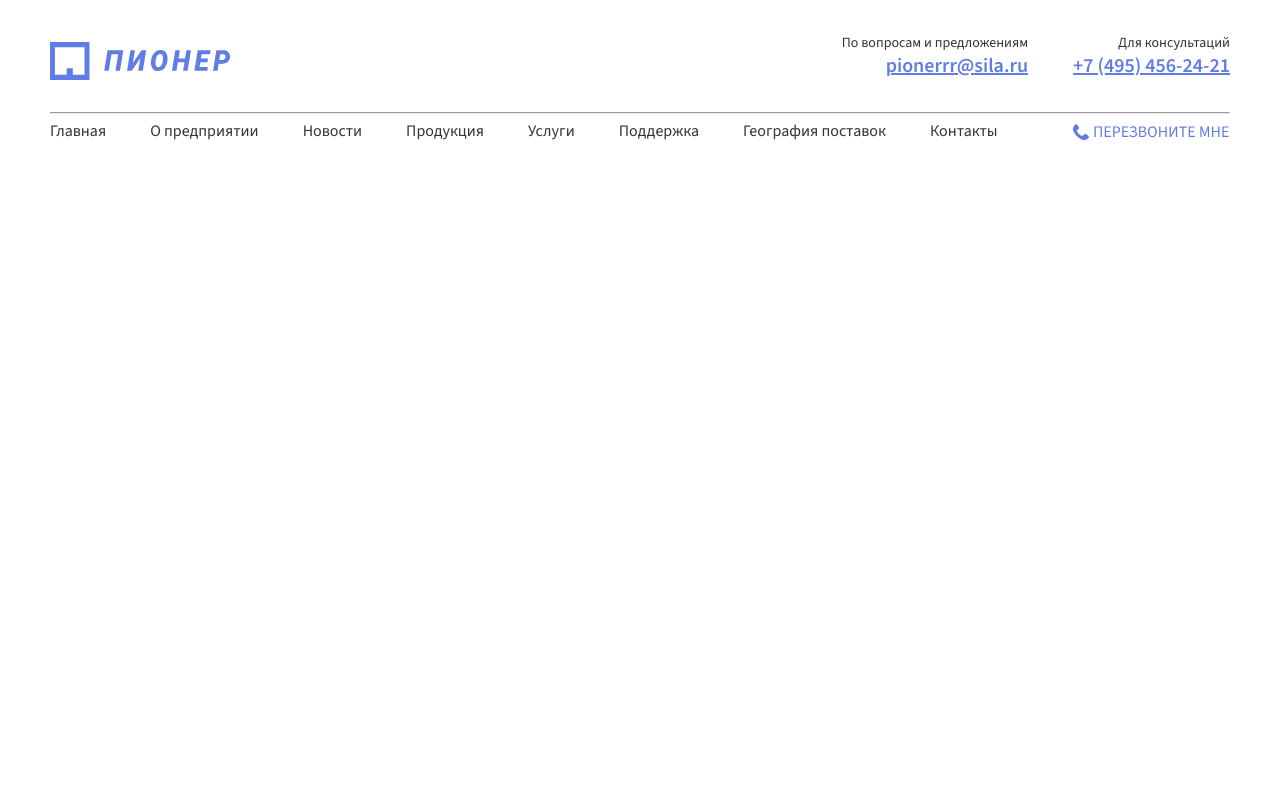
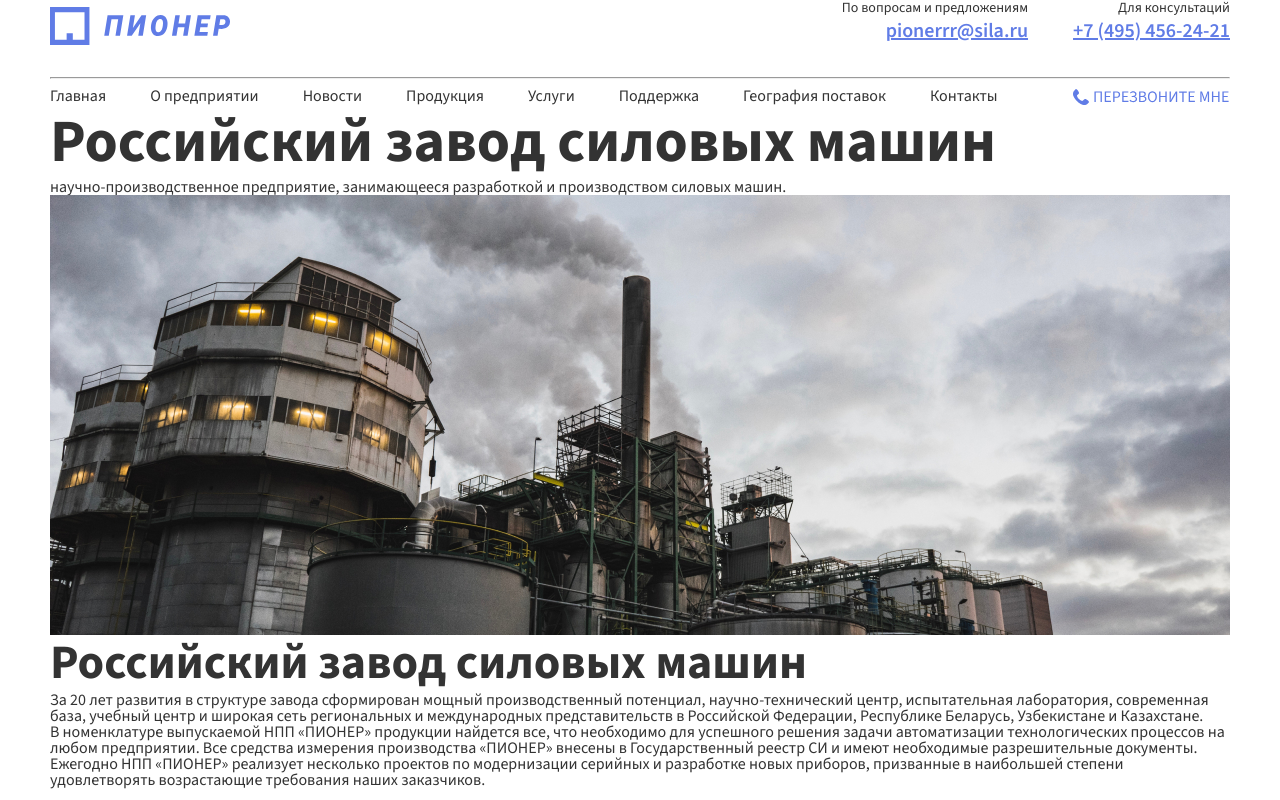
Before and after one commit to kamilories/verstka-pioner, a plain HTML site: page index.html in a window 1280 px wide. Drawn offline with Linux system fonts and the light colour scheme.

Commit message:
быстрая верстка двух блоков без стилей

```diff
--- a/css/style.css
+++ b/css/style.css
@@ -46,7 +46,7 @@
     /* line-height: 19.2px; */
     font-weight: normal;
     color: #333333;
-    position: fixed;
+    /* position: fixed; */
     top: 35px;
     left: 0;
     width: 100%;
@@ -102,13 +102,6 @@
     text-decoration: none;
   }
 
-  .second_text{
-    font-size: 14px;
-    line-height: 16.8px;
-    text-align: right;
-    color: #333333;
-  }
-
   .header__contact-link{
     font-size: 20px;
     font-weight: 600;
@@ -120,3 +113,28 @@
     text-align: right;
     margin-left: 45px;
   }
+  .main_title{
+    font-size: 60px;
+    font-weight: 700;
+    line-height: 72px;
+    text-align: left;
+  }
+  .second_title{
+      font-size: 48px;
+      font-weight: 700;
+      line-height: 57.6px;
+      text-align: left;
+  }
+  /* main text прописан в body */
+  /* .main_text{
+    font-size: 16px;
+    font-weight: normal;
+    line-height: 19.2px;
+    text-align: left;
+  } */
+  .second_text{
+    font-size: 14px;
+    line-height: 16.8px;
+    text-align: right;
+    color: #333333;
+  }
--- a/index.html
+++ b/index.html
@@ -66,7 +66,8 @@
                             <a href="#" class="header__link">Контакты</a>
                         </li>
                         <li class="header__item">
-                            <a href="#" class="header__link"><img src="./img/call.svg" alt="Перезвоните мне" class="header__item_callme"></a>
+                            <a href="#" class="header__link"><img src="./img/call.svg" alt="Перезвоните мне"
+                                    class="header__item_callme"></a>
                         </li>
 
 
@@ -80,7 +81,41 @@
 
     <!-- Основной контент -->
     <main>
+        <div class="wrapper">
+            <section class="hero">
+                <h1 class="main_title">Российский завод силовых машин</h1>
+                <p>научно-производственное предприятие, занимающееся разработкой и производством силовых машин.</p>
+                <img src="img/hero-image.jpg" alt="" class="hero-iamge">
+            </section>
+            <section class="about">
+                <h2 class="second_title">Российский завод силовых машин</h2>
+                <p>За 20 лет развития в структуре завода сформирован мощный производственный потенциал,
+                    научно-технический центр,
+                    испытательная лаборатория, современная база, учебный центр и широкая сеть региональных и
+                    международных
+                    представительств в Российской Федерации, Республике Беларусь, Узбекистане и Казахстане.</p>
+                <p>В номенклатуре выпускаемой НПП «ПИОНЕР» продукции найдется все, что необходимо для успешного решения
+                    задачи
+                    автоматизации технологических процессов на любом предприятии. Все средства измерения производства
+                    «ПИОНЕР»
+                    внесены в Государственный реестр СИ и имеют необходимые разрешительные документы.</p>
+                <p>Ежегодно НПП «ПИОНЕР» реализует несколько проектов по модернизации серийных и разработке новых
+                    приборов,
+                    призванные в наибольшей степени удовлетворять возрастающие требования наших заказчиков.</p>
+            </section>
+            <section class="products">
 
+            </section>
+            <section class="map">
+
+            </section>
+            <section class="news">
+
+            </section>
+
+
+
+        </div>
     </main>
 
     <!-- Футер -->
```
Also changed, not shown: img/hero-image.jpg (added), 1 other file.
